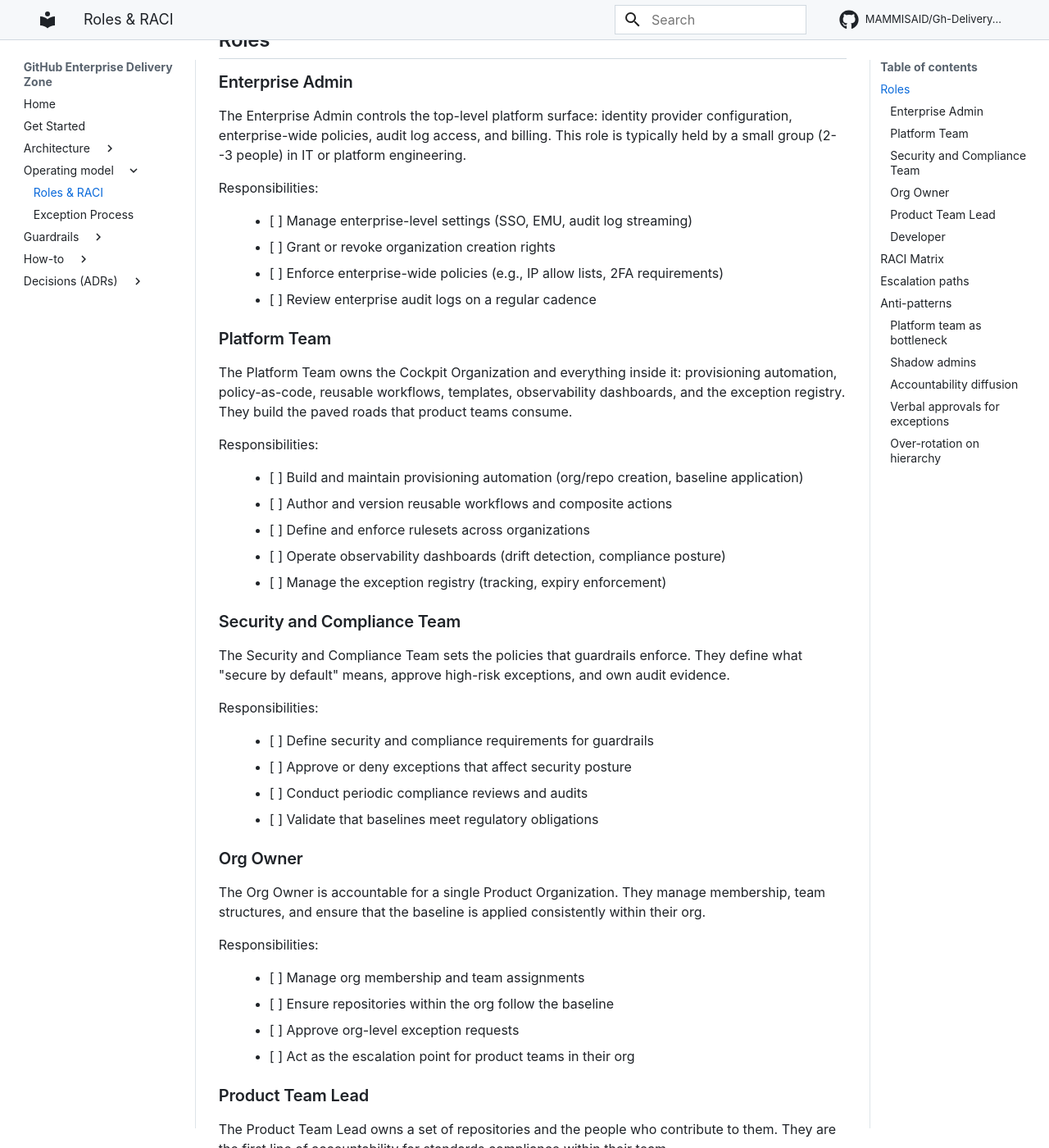
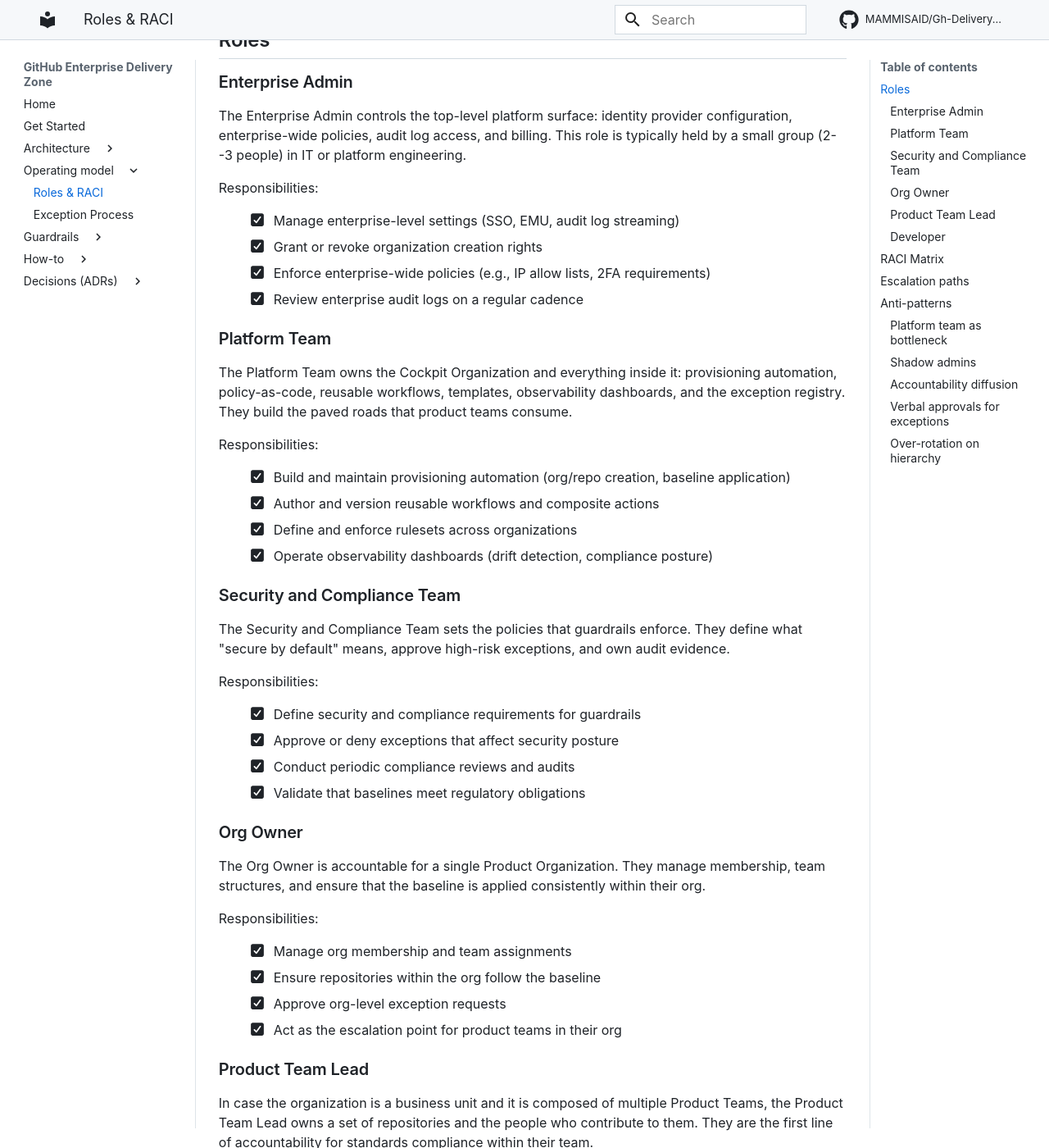
Before and after one commit to MAMMISAID/Gh-Delivery-Zone, an MkDocs documentation site: the page built from docs/operating-model/roles-raci.md, in a window 1280 px wide and 1400 px high, scrolled down 234 px. Shown: the whole window at 82% size. Built offline with MkDocs 1.6.1 and Material for MkDocs 9.7.7, drawn with Linux system fonts in a browser that asks for light colours; comment, search, counter and statistics services are not loaded; some of the changed text lies outside the part shown.

Commit message:
Mise à jour de la documentation : ajout d'icônes de vérification dans la matrice RACI et amélioration des styles de listes. Ajout de l'extension emoji pour une meilleure représentation visuelle.

```diff
--- a/docs/operating-model/roles-raci.md
+++ b/docs/operating-model/roles-raci.md
@@ -13,10 +13,10 @@ This role is typically held by a small group (2--3 people) in IT or platform eng
 
 Responsibilities:
 
-- [ ] Manage enterprise-level settings (SSO, EMU, audit log streaming)
-- [ ] Grant or revoke organization creation rights
-- [ ] Enforce enterprise-wide policies (e.g., IP allow lists, 2FA requirements)
-- [ ] Review enterprise audit logs on a regular cadence
+- :fontawesome-solid-square-check: Manage enterprise-level settings (SSO, EMU, audit log streaming)
+- :fontawesome-solid-square-check: Grant or revoke organization creation rights
+- :fontawesome-solid-square-check: Enforce enterprise-wide policies (e.g., IP allow lists, 2FA requirements)
+- :fontawesome-solid-square-check: Review enterprise audit logs on a regular cadence
 
 ### Platform Team
 
@@ -25,11 +25,10 @@ They build the paved roads that product teams consume.
 
 Responsibilities:
 
-- [ ] Build and maintain provisioning automation (org/repo creation, baseline application)
-- [ ] Author and version reusable workflows and composite actions
-- [ ] Define and enforce rulesets across organizations
-- [ ] Operate observability dashboards (drift detection, compliance posture)
-- [ ] Manage the exception registry (tracking, expiry enforcement)
+- :fontawesome-solid-square-check: Build and maintain provisioning automation (org/repo creation, baseline application)
+- :fontawesome-solid-square-check: Author and version reusable workflows and composite actions
+- :fontawesome-solid-square-check: Define and enforce rulesets across organizations
+- :fontawesome-solid-square-check: Operate observability dashboards (drift detection, compliance posture)
 
 ### Security and Compliance Team
 
@@ -38,10 +37,10 @@ They define what "secure by default" means, approve high-risk exceptions, and ow
 
 Responsibilities:
 
-- [ ] Define security and compliance requirements for guardrails
-- [ ] Approve or deny exceptions that affect security posture
-- [ ] Conduct periodic compliance reviews and audits
-- [ ] Validate that baselines meet regulatory obligations
+- :fontawesome-solid-square-check: Define security and compliance requirements for guardrails
+- :fontawesome-solid-square-check: Approve or deny exceptions that affect security posture
+- :fontawesome-solid-square-check: Conduct periodic compliance reviews and audits
+- :fontawesome-solid-square-check: Validate that baselines meet regulatory obligations
 
 ### Org Owner
 
@@ -50,22 +49,22 @@ They manage membership, team structures, and ensure that the baseline is applied
 
 Responsibilities:
 
-- [ ] Manage org membership and team assignments
-- [ ] Ensure repositories within the org follow the baseline
-- [ ] Approve org-level exception requests
-- [ ] Act as the escalation point for product teams in their org
+- :fontawesome-solid-square-check: Manage org membership and team assignments
+- :fontawesome-solid-square-check: Ensure repositories within the org follow the baseline
+- :fontawesome-solid-square-check: Approve org-level exception requests
+- :fontawesome-solid-square-check: Act as the escalation point for product teams in their org
 
 ### Product Team Lead
 
-The Product Team Lead owns a set of repositories and the people who contribute to them.
+In case the organization is a business unit and it is composed of multiple Product Teams, the Product Team Lead owns a set of repositories and the people who contribute to them.
 They are the first line of accountability for standards compliance within their team.
 
 Responsibilities:
 
-- [ ] Request new repositories through the service catalog
-- [ ] Ensure their team follows guardrails and workflows
-- [ ] Submit exception requests when a guardrail cannot be met
-- [ ] Onboard new developers to the team and its tooling
+- :fontawesome-solid-square-check: Request new repositories through the service catalog
+- :fontawesome-solid-square-check: Ensure their team follows guardrails and workflows
+- :fontawesome-solid-square-check: Submit exception requests when a guardrail cannot be met
+- :fontawesome-solid-square-check: Onboard new developers to the team and its tooling
 
 ### Developer
 
@@ -74,10 +73,10 @@ They should rarely need to think about governance -- that is the point.
 
 Responsibilities:
 
-- [ ] Follow repository conventions and branch protection rules
-- [ ] Use reusable workflows for CI/CD (no custom pipeline copies)
-- [ ] Report guardrail issues or friction through the appropriate channel
-- [ ] Participate in code review and status check enforcement
+- :fontawesome-solid-square-check: Follow repository conventions and rulesets
+- :fontawesome-solid-square-check: Use reusable workflows for CI/CD, security scans, and other automated processes
+- :fontawesome-solid-square-check: Report guardrail issues or friction through the appropriate channel
+- :fontawesome-solid-square-check: Participate in code review and status check enforcement
 
 ## RACI Matrix
 
--- a/docs/stylesheets/github-docs.css
+++ b/docs/stylesheets/github-docs.css
@@ -347,6 +347,19 @@ button {
   background: #eaeef2;
 }
 
+/* --- Check lists (icon-based, no bullet) --- */
+
+.md-typeset ul li > .twemoji:first-child,
+.md-typeset ul li > .emojione:first-child,
+.md-typeset ul li > .gemoji:first-child {
+  margin-right: 0.4em;
+}
+
+.md-typeset ul:has(> li > .twemoji:first-child) {
+  list-style: none;
+  padding-left: 0.5em;
+}
+
 /* --- Horizontal rules --- */
 
 .md-typeset hr {
--- a/mkdocs.yml
+++ b/mkdocs.yml
@@ -53,6 +53,9 @@ markdown_extensions:
   - attr_list
   - toc:
       permalink: true
+  - pymdownx.emoji:
+      emoji_index: !!python/name:material.extensions.emoji.twemoji
+      emoji_generator: !!python/name:material.extensions.emoji.to_svg
 
 nav:
   - Home: index.md
```
